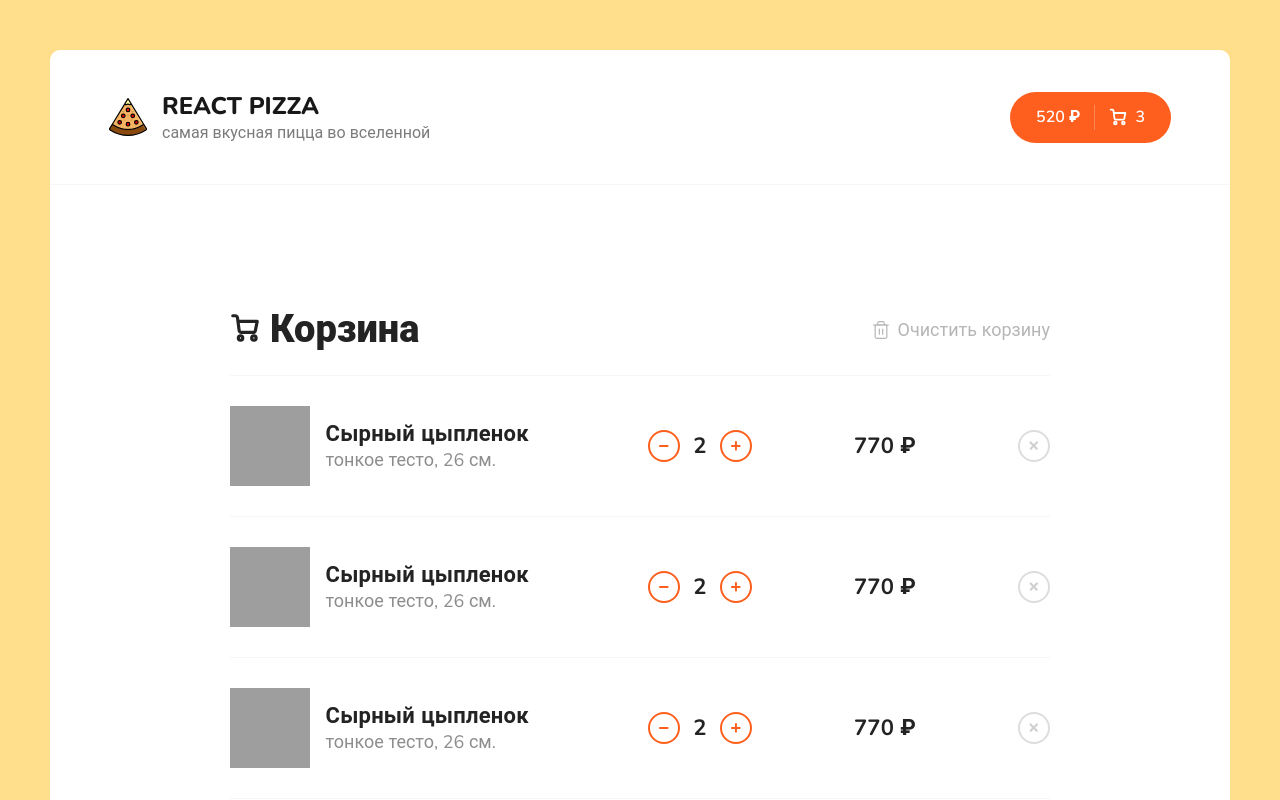
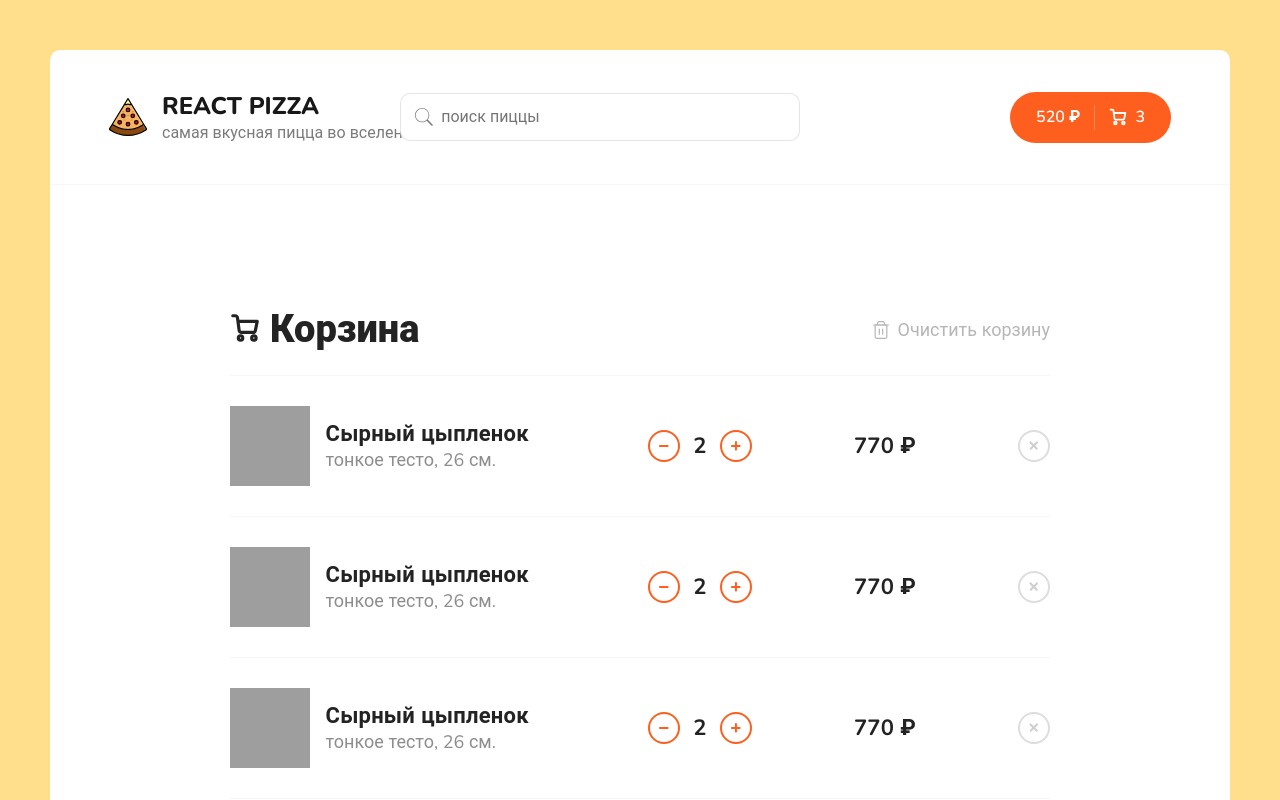
Before and after one commit to ernestqweqwe/react-pizza, a React (Create React App) app: page /cart in a window 1280 px wide. Shown: the top 800 px of the page. Built offline with nearby package versions, Linux system fonts and the light colour scheme; grey boxes are pictures that could not be loaded.

Commit message:
end 10, pagination, search

```diff
--- a/package.json
+++ b/package.json
@@ -9,6 +9,7 @@
     "react": "^18.2.0",
     "react-content-loader": "^7.0.0",
     "react-dom": "^18.2.0",
+    "react-paginate": "^8.2.0",
     "react-router-dom": "^6.22.3",
     "react-scripts": "5.0.1",
     "sass": "^1.75.0",
--- a/src/App.js
+++ b/src/App.js
@@ -8,14 +8,16 @@ import NotFound from './pages/NotFound';
 import Cart from './pages/Cart';
 
 function App() {
+
+  const [searchValue, setSearchValue] = React.useState('')
   return (
     <div className="App">
       <div className="wrapper">
-        <Header />
+        <Header searchValue={searchValue} setSearchValue={setSearchValue} />
         <div className="content">
           <div className="container">
             <Routes>
-              <Route path="/" element={<Home />} />
+              <Route path="/" element={<Home searchValue={searchValue} />} />
               <Route path="/cart" element={<Cart />} />
               <Route path="*" element={<NotFound />} />
             </Routes>
--- a/src/components/Header.jsx
+++ b/src/components/Header.jsx
@@ -1,10 +1,11 @@
 import { Link } from 'react-router-dom';
 
 import logo from '../assets/img/pizza-logo.svg';
+import Search from './Search';
 
 
 
-function Header() {
+function Header({searchValue, setSearchValue}) {
   return (
     <div className="header">
       <div className="container">
@@ -17,6 +18,7 @@ function Header() {
             </div>
           </div>
         </Link>
+        <Search searchValue={searchValue} setSearchValue={setSearchValue}/>
         <div className="header__cart">
           <Link to="/cart" className="button button--cart">
             <span>520 ₽</span>
--- /dev/null
+++ b/src/components/Pagination/index.jsx
@@ -0,0 +1,21 @@
+import React from 'react';
+import ReactPaginate from 'react-paginate';
+
+import styles from './pagination.module.scss';
+
+const Pagination = ({ onChangePage }) => {
+  return (
+    <ReactPaginate
+      className={styles.root}
+      breakLabel="..."
+      nextLabel=">"
+      previousLabel="<"
+      onPageChange={(event) => onChangePage(event.selected + 1)}
+      pageRangeDisplayed={4}
+      pageCount={3}
+      renderOnZeroPageCount={null}
+    />
+  );
+};
+
+export default Pagination;
--- /dev/null
+++ b/src/components/Pagination/pagination.module.scss
@@ -0,0 +1,31 @@
+.root {
+  display: flex;
+
+  a {
+    display: inline-flex;
+
+    justify-content: center;
+    align-items: center;
+    color: #fe5f1e;
+    width: 40px;
+    height: 40px;
+    padding: 10px;
+    border: 1px solid #fe5f1e;
+    border-radius: 30px;
+    margin-right: 10px;
+    cursor: pointer;
+    &:hover {
+      background-color: #fe5f1e;
+      color: #fff;
+    }
+  }
+:global{
+    .selected{
+        a {
+            background-color: #fe5f1e;
+            color: #fff;
+        }
+    }
+}
+
+}
--- /dev/null
+++ b/src/components/Search/index.jsx
@@ -0,0 +1,49 @@
+import React from 'react';
+
+import styles from './search.module.scss';
+
+const Search = ({ searchValue, setSearchValue }) => {
+  return (
+    <div className={styles.root}>
+      <svg
+        className={styles.icon}
+        height="512px"
+        id="Layer_1"
+        version="1.1"
+        viewBox="0 0 512 512"
+        width="512px"
+        xmlns="http://www.w3.org/2000/svg">
+        <path d="M448.3,424.7L335,311.3c20.8-26,33.3-59.1,33.3-95.1c0-84.1-68.1-152.2-152-152.2c-84,0-152,68.2-152,152.2  s68.1,152.2,152,152.2c36.2,0,69.4-12.7,95.5-33.8L425,448L448.3,424.7z M120.1,312.6c-25.7-25.7-39.8-59.9-39.8-96.3  s14.2-70.6,39.8-96.3S180,80,216.3,80c36.3,0,70.5,14.2,96.2,39.9s39.8,59.9,39.8,96.3s-14.2,70.6-39.8,96.3  c-25.7,25.7-59.9,39.9-96.2,39.9C180,352.5,145.8,338.3,120.1,312.6z" />
+      </svg>
+
+      <input
+        value={searchValue}
+        onChange={(event) => {
+          setSearchValue(event.target.value);
+        }}
+        className={styles.input}
+        type="text"
+        placeholder="поиск пиццы"
+      />
+      {searchValue && (
+        <svg
+          onClick={() => {
+            setSearchValue('');
+          }}
+          className={styles.clearIcon}
+          xmlns="http://www.w3.org/2000/svg"
+          width="24"
+          height="24"
+          viewBox="0 0 24 24"
+          fill="none">
+          <path
+            d="M6.00015 4.58569L12.0002 10.5857L18.0002 4.58569L19.4144 5.99991L13.4144 11.9999L19.4144 17.9999L18.0002 19.4141L12.0002 13.4141L6.00015 19.4141L4.58594 17.9999L10.5859 11.9999L4.58594 5.99991L6.00015 4.58569Z"
+            fill="black"
+          />
+        </svg>
+      )}
+    </div>
+  );
+};
+
+export default Search;
--- /dev/null
+++ b/src/components/Search/search.module.scss
@@ -0,0 +1,38 @@
+.root {
+  position: relative;
+  left: -120px;
+}
+
+.input {
+  border: 1px solid rgba(0, 0, 0, 0.1);
+  padding: 12px 20px;
+  width: 400px;
+  padding-left: 40px;
+  border-radius: 10px;
+  font-size: 16px;
+  transition: all 0.15s ease-in-out;
+
+}
+
+.icon {
+  width: 24px;
+  height: 24px;
+  opacity: 0.5;
+  position: absolute;
+  left: 12px;
+  top: 12px;
+}
+
+.clearIcon {
+    width: 20px;
+    height: 20px;
+    opacity: 0.3;
+    position: absolute;
+    top: 15px;
+    right: 15px;
+    cursor: pointer;
+
+    &:hover {
+        opacity: 0.8;
+    }
+}
--- a/src/pages/Home.jsx
+++ b/src/pages/Home.jsx
@@ -5,39 +5,60 @@ import Sort from '../components/Sort';
 import PizzaBlock from '../components/PizzaBlock';
 
 import Skeleton from '../components/PizzaBlock/Skeleton';
+import Pagination from '../components/Pagination';
 
-const Home = () => {
+const Home = ({ searchValue }) => {
   const [items, setItems] = React.useState([]);
   const [isLoading, setIsLoading] = React.useState(true);
 
-  const [categoryId, setCategoryId] = React.useState(0);// Стейт для компонента categories
-  const [sortType, setSortType] = React.useState({name: 'популярности', sortProperty:'rating'});// Стейт для компоннента sort
-  const [orderType, setOrderType] = React.useState("asc");
+  const [categoryId, setCategoryId] = React.useState(0); // Стейт для компонента categories
 
+  const [currentPage, setCurrentPage] = React.useState(1); // стейт для пагинации
 
+  const [sortType, setSortType] = React.useState({ name: 'популярности', sortProperty: 'rating' }); // Стейт для компоннента sort
+  const [orderType, setOrderType] = React.useState('asc');
 
   React.useEffect(() => {
-    setIsLoading(true)
-    fetch(`https://661fa52416358961cd94ff2b.mockapi.io/items?${categoryId > 0 ?`category=${categoryId}`: ''}&sortBy=${sortType.sortProperty}&order=${orderType}`)
-      .then((res) => res.json())
+    console.log(searchValue);
+    setIsLoading(true);
+    const category = categoryId > 0 ? `category=${categoryId}` : '';
+    const sortBy = sortType.sortProperty.replace('-', '');
+    const search = searchValue ? `&search=${searchValue}` : '';
+
+    fetch(
+      `https://661fa52416358961cd94ff2b.mockapi.io/items?page=${currentPage}&limit=4&${category}&sortBy=${sortBy}&order=${orderType}${search}`,
+    )
+      .then((res) => {
+        if (res.ok) {
+          return res.json();
+        } else {
+          return [];
+        }
+        // handle error
+      })
       .then((arr) => {
         setItems(arr);
         setIsLoading(false);
-      });
+        // mockapi returns only tasks that match `hello` string
+      })
+      .catch((error) => {});
     window.scrollTo(0, 0);
-  }, [categoryId, sortType, orderType]);
+  }, [categoryId, sortType, orderType, searchValue, currentPage]);
+  const skeleton = [...new Array(6)].map((_, i) => <Skeleton key={i} />);
+  const pizzas = items.map((obj) => <PizzaBlock key={obj.id} {...obj} />);
   return (
     <>
       <div className="content__top">
         <Categories value={categoryId} onChangeCategory={(i) => setCategoryId(i)} />
-        <Sort value={sortType} onChangeSort={(i) => setSortType(i)} onChangeDesc={(i) => setOrderType(i)} />
+        <Sort
+          value={sortType}
+          onChangeSort={(i) => setSortType(i)}
+          onChangeDesc={(i) => setOrderType(i)}
+        />
       </div>
       <h2 className="content__title">Все пиццы</h2>
-      <div className="content__items">
-        {isLoading
-          ? [...new Array(6)].map((_, i) => <Skeleton key={i} />)
-          : items.map((obj) => <PizzaBlock key={obj.id} {...obj} />)}
-      </div>
+      <div className="content__items">{isLoading ? skeleton : pizzas}</div>
+      <Pagination onChangePage={(number) => setCurrentPage(number)} />
     </>
   );
 };
--- a/src/scss/app.scss
+++ b/src/scss/app.scss
@@ -34,7 +34,7 @@ body {
   &__items {
     display: grid;
     grid-template-columns: repeat(4, 1fr);
-    grid-template-rows: repeat(2, 1fr);
+    grid-template-rows: repeat(1, 1fr);
     grid-column-gap: 11px;
     @media (max-width: 1400px) {
       grid-template-columns: repeat(3, 1fr);
```
Also changed, not shown: 1 other file (tests, documents, lock files or other folders).
